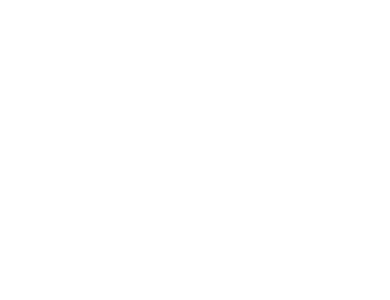
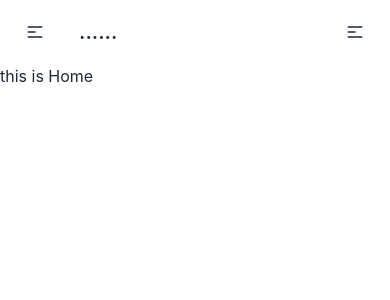
Before and after one commit to sozib62/GRAB_FAST, a React (Create React App) app: page / in a window 390 px wide. Shown: the top 300 px of the page. Built offline with nearby package versions, Linux system fonts and the light colour scheme.

Commit message:
added navbar

```diff
--- a/src/Layout/Main/Main.js
+++ b/src/Layout/Main/Main.js
@@ -1,9 +1,13 @@
 import React from 'react';
+import { Outlet } from 'react-router-dom';
+import Navbar from '../../Pages/shared/Navbar/Navbar/Navbar';
+
 
 const Main = () => {
     return (
         <div>
-
+            <Navbar></Navbar>
+            <Outlet></Outlet>
         </div>
     );
 };
--- /dev/null
+++ b/src/Pages/shared/Navbar/Navbar/Navbar.js
@@ -0,0 +1,37 @@
+import React from 'react';
+import { Link } from 'react-router-dom';
+
+
+const Navbar = () => {
+
+    const menuItems = <React.Fragment>
+        <li><Link to="/">Home</Link></li>
+        <li><Link to="/blog">Blog</Link></li>
+    </React.Fragment>
+
+    return (
+        <div className="navbar bg-base-100 flex justify-between">
+            <div className="navbar-start">
+                <div className="dropdown">
+                    <label tabIndex={0} className="btn btn-ghost lg:hidden">
+                        <svg xmlns="http://www.w3.org/2000/svg" className="h-5 w-5" fill="none" viewBox="0 0 24 24" stroke="currentColor"><path strokeLinecap="round" strokeLinejoin="round" strokeWidth="2" d="M4 6h16M4 12h8m-8 6h16" /></svg>
+                    </label>
+                    <ul tabIndex={1} className="menu menu-compact dropdown-content mt-3 p-2 shadow bg-base-100 rounded-box w-52">
+                        {menuItems}
+                    </ul>
+                </div>
+                <Link to="/" className="btn btn-ghost normal-case text-xl">......</Link>
+            </div>
+            <div className="navbar-center hidden lg:flex">
+                <ul className="menu menu-horizontal p-0">
+                    {menuItems}
+                </ul>
+            </div>
+            <label htmlFor="dashboard-drawer" tabIndex={2} className="btn btn-ghost lg:hidden">
+                <svg xmlns="http://www.w3.org/2000/svg" className="h-5 w-5" fill="none" viewBox="0 0 24 24" stroke="currentColor"><path strokeLinecap="round" strokeLinejoin="round" strokeWidth="2" d="M4 6h16M4 12h8m-8 6h16" /></svg>
+            </label>
+        </div>
+    );
+};
+
+export default Navbar;
```
Also changed, not shown: src/shared/Navbar/Navbar/Navbar.js (deleted).
